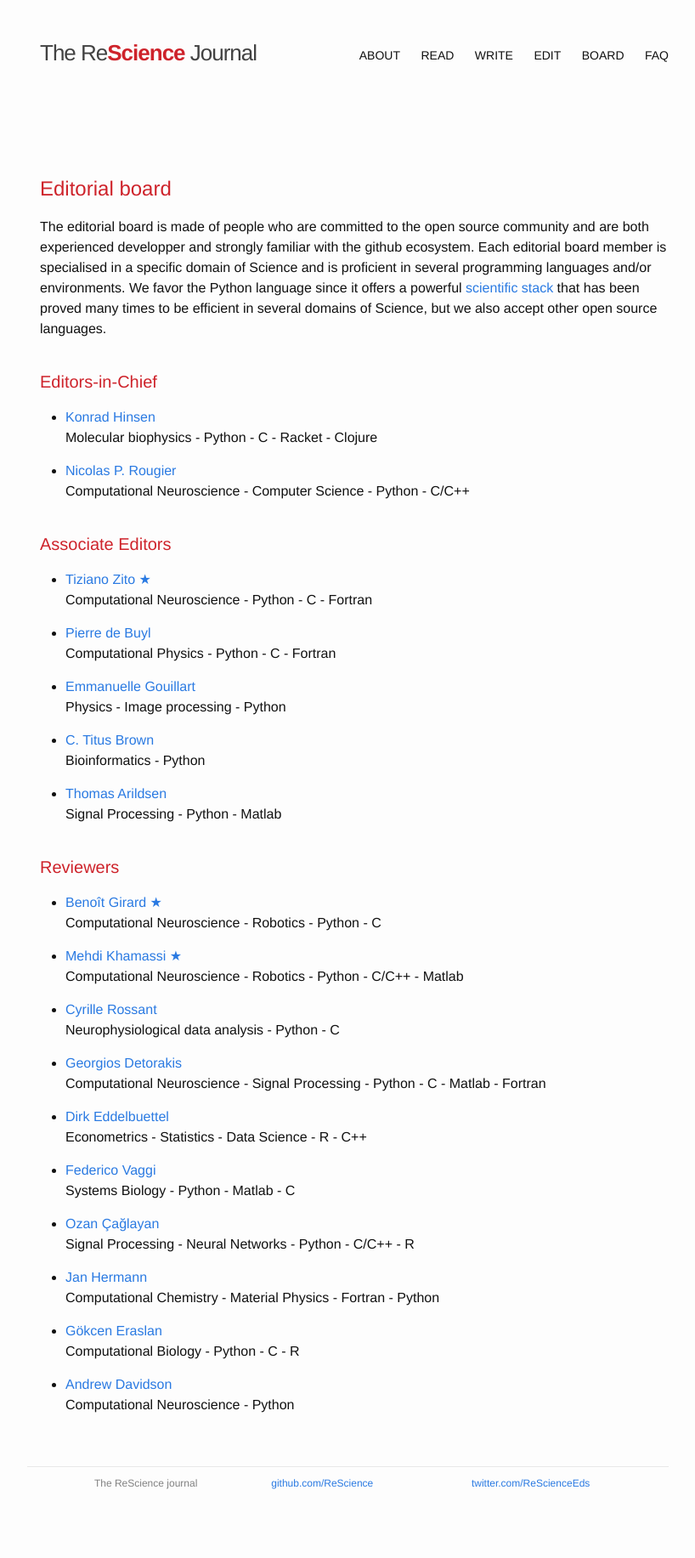
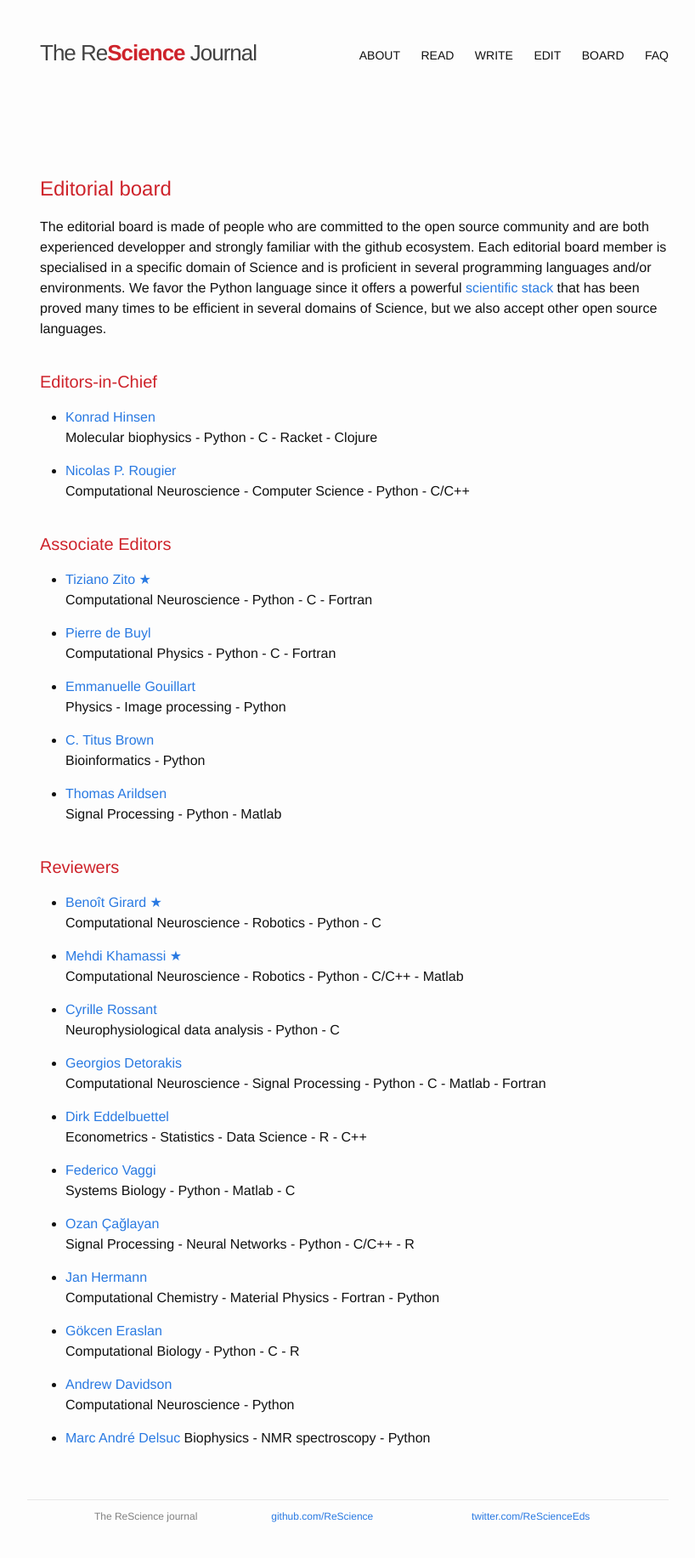
Before and after one commit to ReScience/rescience.github.io, a Jekyll site: the page built from 04-board.md, in a window 1280 px wide. Shown: the whole page at 85% size, without its empty margins (223-1041 px from the left). Built offline with Jekyll 4.4.1, drawn with Linux system fonts in a browser that asks for light colours; Markdown is read by kramdown in place of the engine named in the settings; before the commit the page ends 1794 px from its top, so only the background shows below that.

Commit message:
Added Marc-André Delsuc

```diff
--- a/04-board.md
+++ b/04-board.md
@@ -75,3 +75,6 @@ languages.
 
 * [Andrew Davidson](https://github.com/apdavison)
   Computational Neuroscience - Python
+
+* [Marc André Delsuc](https://github.com/delsuc/)
+  Biophysics - NMR spectroscopy - Python
```
